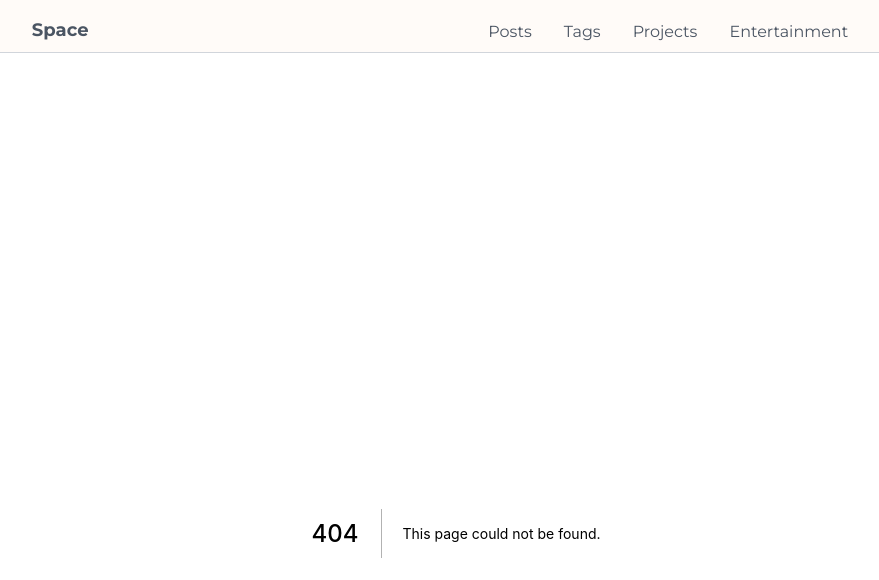
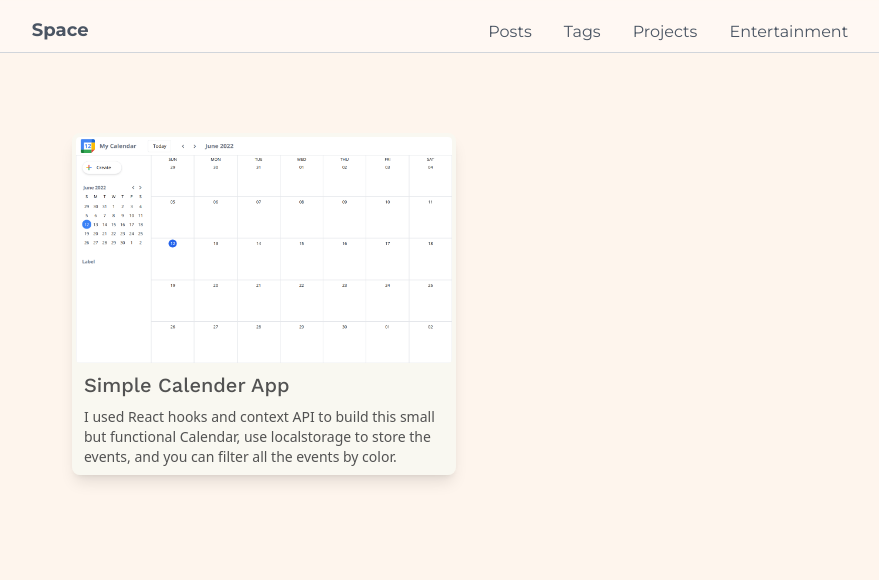
Before and after one commit to Narnarn/blog, a Next.js app: page /projects in a window 1280 px wide. Before the commit this address had no page. Shown: the top 580 px of the page, without its empty margins (184-1063 px from the left). Built offline with nearby package versions, Linux system fonts and the light colour scheme; a web font is replaced by a local one.

Commit message:
finish projblock and projects page

```diff
--- /dev/null
+++ b/components/ProjBlock.tsx
@@ -0,0 +1,40 @@
+import React from "react";
+import Image from "next/image";
+
+function ProjBlock({
+  imgSrc,
+  name,
+  description,
+}: {
+  imgSrc: string;
+  name: string;
+  description: string;
+}) {
+  return (
+    <div className="flex flex-col w-full md:w-1/2  bg-green-50/40 dark:bg-green-100/20 rounded-lg shadow-lg p-1">
+      <Image
+        src={imgSrc}
+        alt="presentation image"
+        width={500}
+        height={300}
+        className="rounded"
+      />
+
+      <p className="text-xl font-WorkSans px-2 py-2 font-medium text-neutral-600 dark:text-neutral-100">
+        <a
+          href="https://calendar-sable-theta.vercel.app/"
+          className="hover:text-blue-800/80 dark:hover:text-lime-100"
+          target="_blank"
+          rel="noreferrer"
+        >
+          {name}{" "}
+        </a>
+      </p>
+      <p className="px-2 pb-1 text-neutral-600 text-sm dark:text-neutral-200">
+        {description}
+      </p>
+    </div>
+  );
+}
+
+export default ProjBlock;
--- /dev/null
+++ b/pages/projects.tsx
@@ -0,0 +1,19 @@
+import Head from "next/head";
+import ProjBlock from "../components/ProjBlock";
+const Projects = () => {
+  return (
+    <>
+      <Head>
+        <title>Projects -- Narra&apos;s Blog</title>
+      </Head>
+      <div>
+        <ProjBlock
+          imgSrc="/calendar.png"
+          name="Simple Calender App"
+          description="  I used React hooks and context API to build this small but functional Calendar, use localstorage to store the events, and you can filter all the events by color."
+        />
+      </div>
+    </>
+  );
+};
+export default Projects;
```
Also changed, not shown: public/calendar.png (added).
